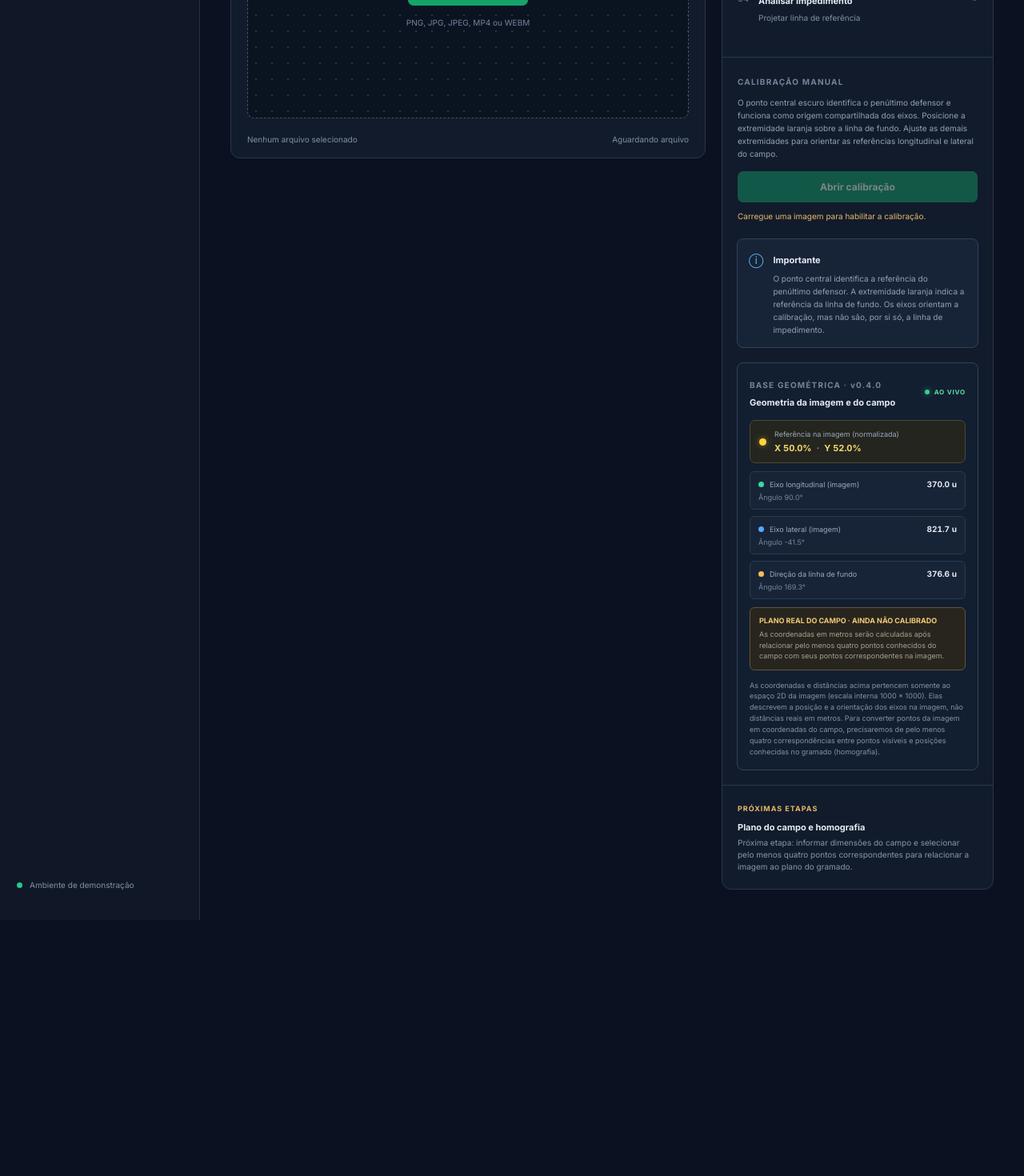
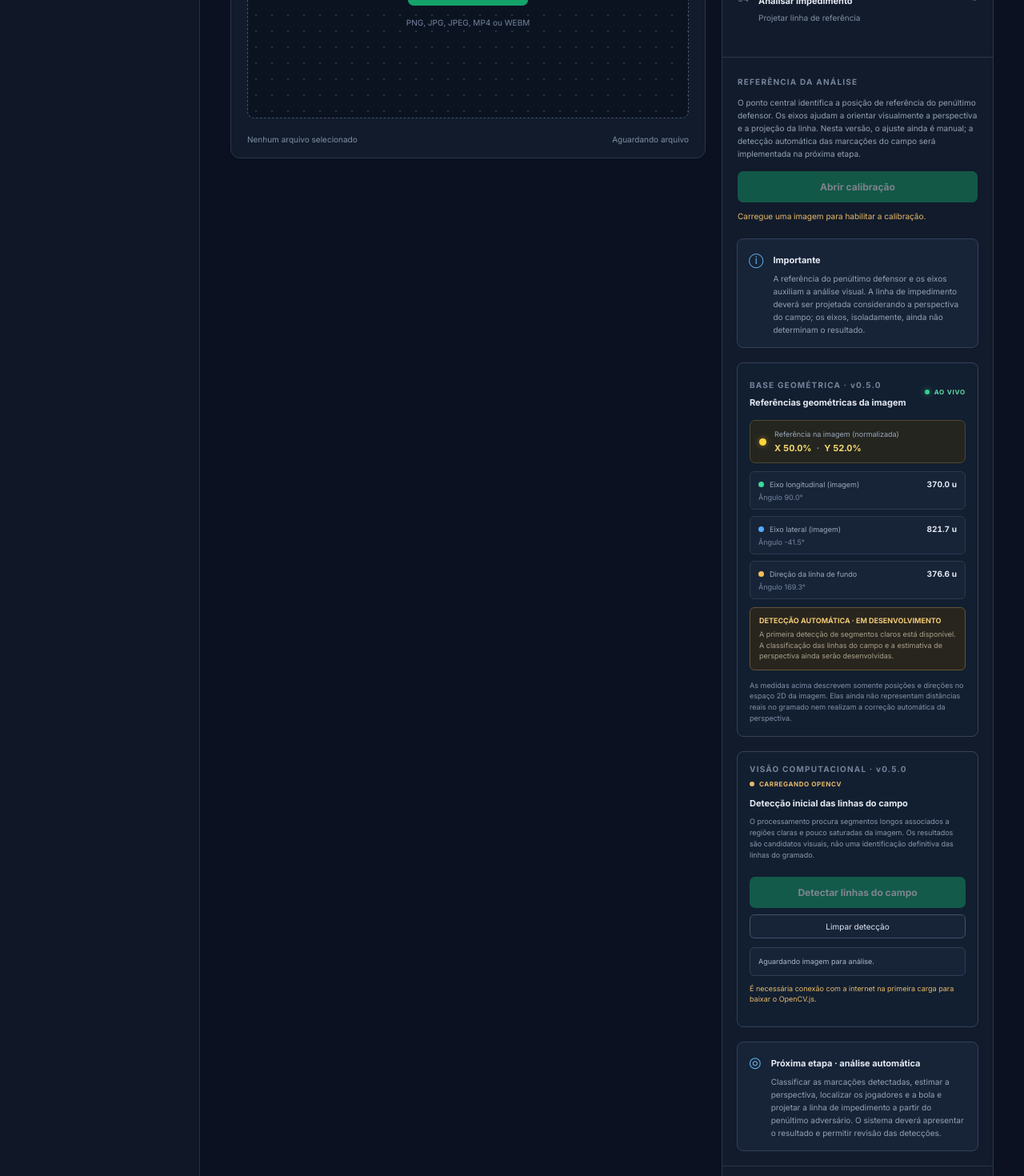
Before and after one commit to LucianoSF1992/OffsideCheck, a React (Vite) app: page / in a window 1280 px wide. Shown: the part 620-2090 px from the top of the page at 80% size. Before the commit the page ends 1770 px from the top, so only its background shows below. Built offline with nearby package versions, Linux system fonts and the light colour scheme.

Commit message:
feat: adiciona deteccao inicial de linhas com OpenCV

```diff
--- a/index.html
+++ b/index.html
@@ -9,6 +9,8 @@
   </head>
   <body>
     <div id="root"></div>
+    <script async src="https://docs.opencv.org/4.x/opencv.js"
+      onload="if (window.cv) { window.cv.onRuntimeInitialized = () => window.dispatchEvent(new Event('opencv-ready')); if (window.cv.Mat) window.dispatchEvent(new Event('opencv-ready')); }"></script>
     <script type="module" src="/src/main.tsx"></script>
   </body>
 </html>
--- a/src/App.css
+++ b/src/App.css
@@ -240,3 +240,24 @@
 .geometry-disclaimer {
   overflow-wrap: anywhere;
 }
+
+
+/* OffsideCheck v0.4.2 — preparação para detecção automática */
+
+/* OffsideCheck v0.5.0 — detecção inicial de segmentos com OpenCV.js */
+.calibration-stage { isolation: isolate; }
+.detection-overlay { position: absolute; inset: 0; width: 100%; height: 100%; pointer-events: none; overflow: visible; z-index: 2; }
+.calibration-overlay { z-index: 3; }
+.detection-card { margin: 0 18px 18px; padding: 15px; border: 1px solid #34415a; border-radius: 8px; background: #121f31; }
+.detection-card-heading { display: flex; align-items: center; justify-content: space-between; gap: 8px; flex-wrap: wrap; margin-bottom: 12px; }
+.detection-card > strong { display: block; color: #e5eaf3; font-size: 11px; }
+.detection-card > p { color: #8998ad; font-size: 9px; line-height: 1.55; margin: 9px 0 12px; }
+.opencv-status { display: inline-flex; align-items: center; gap: 6px; font-size: 8px; font-weight: 700; letter-spacing: .6px; }
+.opencv-status i { width: 6px; height: 6px; border-radius: 50%; background: #e8b967; }
+.opencv-status.ready { color: #63d5a0; }
+.opencv-status.ready i { background: #35cf8e; box-shadow: 0 0 7px rgba(53,207,142,.55); }
+.opencv-status.loading { color: #e8b967; }
+.detection-card .full-button { margin-top: 8px; }
+.detection-feedback { margin-top: 11px; padding: 10px; border: 1px solid #2d4056; border-radius: 6px; background: #172438; color: #aab7ca; font-size: 9px; line-height: 1.5; }
+.detection-count { margin-top: 8px; color: #ff8ca1; font-size: 9px; }
+.detection-footnote { color: #e8b967 !important; }
--- a/src/App.tsx
+++ b/src/App.tsx
@@ -2,6 +2,21 @@ import { useEffect, useRef, useState } from 'react'
 import './App.css'
 
 type Point = { x: number; y: number }
+type DetectedLine = { x1: number; y1: number; x2: number; y2: number; length: number }
+type OpenCvRuntime = {
+  Mat: new () => { rows: number; cols: number; data32S: Int32Array; delete: () => void }
+  matFromImageData: (imageData: ImageData) => { delete: () => void }
+  cvtColor: (src: unknown, dst: unknown, code: number) => void
+  threshold: (src: unknown, dst: unknown, threshold: number, maxValue: number, type: number) => void
+  Canny: (src: unknown, dst: unknown, threshold1: number, threshold2: number) => void
+  HoughLinesP: (src: unknown, lines: unknown, rho: number, theta: number, threshold: number, minLineLength: number, maxLineGap: number) => void
+  Scalar: new (v0: number, v1?: number, v2?: number, v3?: number) => unknown
+  COLOR_RGBA2GRAY: number
+  THRESH_BINARY: number
+}
+declare global {
+  interface Window { cv?: OpenCvRuntime }
+}
 type Axis = { id: 'vertical' | 'sideline' | 'goalLine'; label: string; color: string; end: Point; oppositeEnd?: Point }
 type DragTarget = { kind: 'origin' } | { kind: 'axis'; axisId: Axis['id']; endpoint: 'end' | 'oppositeEnd' }
 
@@ -38,6 +53,7 @@ function formatAngle(value: number) {
   return `${value.toFixed(1)}°`
 }
 
+
 function App() {
   const [file, setFile] = useState<File | null>(null)
   const [preview, setPreview] = useState('')
@@ -47,6 +63,11 @@ function App() {
   const [origin, setOrigin] = useState<Point>(initialOrigin)
   const [axes, setAxes] = useState<Axis[]>(initialAxes)
   const [activeDrag, setActiveDrag] = useState<DragTarget | null>(null)
+  const [openCvReady, setOpenCvReady] = useState(false)
+  const [isDetecting, setIsDetecting] = useState(false)
+  const [detectedLines, setDetectedLines] = useState<DetectedLine[]>([])
+  const [detectionMessage, setDetectionMessage] = useState('Aguardando imagem para análise.')
+  const imageRef = useRef<HTMLImageElement>(null)
   const inputRef = useRef<HTMLInputElement>(null)
   const svgRef = useRef<SVGSVGElement>(null)
 
@@ -59,6 +80,24 @@ function App() {
   const sidelineMetrics = sidelineAxis?.oppositeEnd
     ? getVectorMetrics(sidelineAxis.oppositeEnd, sidelineAxis.end)
     : null
+
+  useEffect(() => {
+    // O OpenCV pode carregar depois do React e o evento do script pode ocorrer
+    // antes deste efeito. Verificamos o runtime até Mat estar disponível.
+    const checkOpenCv = () => {
+      const ready = typeof window.cv !== 'undefined' && typeof window.cv.Mat === 'function'
+      setOpenCvReady(ready)
+      return ready
+    }
+
+    if (checkOpenCv()) return
+
+    const intervalId = window.setInterval(() => {
+      if (checkOpenCv()) window.clearInterval(intervalId)
+    }, 250)
+
+    return () => window.clearInterval(intervalId)
+  }, [])
 
   useEffect(() => {
     if (!file) return
@@ -142,6 +181,90 @@ function App() {
     ))
   }
 
+  function detectFieldLines() {
+    const cv = window.cv
+    const image = imageRef.current
+    if (!cv) {
+      setDetectionMessage('OpenCV.js não está disponível. Atualize a página e aguarde o status OPENCV PRONTO.')
+      return
+    }
+    if (!image || !image.naturalWidth || !image.naturalHeight) {
+      setDetectionMessage('A referência da imagem não foi encontrada ou a imagem ainda não terminou de carregar.')
+      return
+    }
+
+    setIsDetecting(true)
+    setDetectionMessage('Processando imagem...')
+    setDetectedLines([])
+
+    // Yield one frame so the interface can display the processing state.
+    window.requestAnimationFrame(() => {
+      let src: ReturnType<OpenCvRuntime['matFromImageData']> | null = null
+      let gray: InstanceType<OpenCvRuntime['Mat']> | null = null
+      let whiteMask: InstanceType<OpenCvRuntime['Mat']> | null = null
+      let edges: InstanceType<OpenCvRuntime['Mat']> | null = null
+      let lines: InstanceType<OpenCvRuntime['Mat']> | null = null
+
+      try {
+        const canvas = document.createElement('canvas')
+        const maxDimension = 1400
+        const scale = Math.min(1, maxDimension / Math.max(image.naturalWidth, image.naturalHeight))
+        canvas.width = Math.max(1, Math.round(image.naturalWidth * scale))
+        canvas.height = Math.max(1, Math.round(image.naturalHeight * scale))
+        const context = canvas.getContext('2d')
+        if (!context) throw new Error('Não foi possível preparar a imagem para processamento.')
+        context.drawImage(image, 0, 0, canvas.width, canvas.height)
+
+        src = cv.matFromImageData(context.getImageData(0, 0, canvas.width, canvas.height))
+        gray = new cv.Mat()
+        whiteMask = new cv.Mat()
+        edges = new cv.Mat()
+        lines = new cv.Mat()
+
+        // Converte para tons de cinza e destaca pixels claros.
+        // Essa abordagem evita Scalar/inRange e simplifica a compatibilidade com OpenCV.js.
+        cv.cvtColor(src, gray, cv.COLOR_RGBA2GRAY)
+        cv.threshold(gray, whiteMask, 185, 255, cv.THRESH_BINARY)
+        cv.Canny(whiteMask, edges, 50, 150)
+        cv.HoughLinesP(edges, lines, 1, Math.PI / 180, 45, Math.max(35, canvas.width * 0.035), 18)
+
+        const found: DetectedLine[] = []
+        const values = lines.data32S
+        for (let i = 0; i + 3 < values.length; i += 4) {
+          const x1 = values[i]
+          const y1 = values[i + 1]
+          const x2 = values[i + 2]
+          const y2 = values[i + 3]
+          const length = Math.hypot(x2 - x1, y2 - y1)
+          if (length < Math.max(35, canvas.width * 0.035)) continue
+          found.push({
+            x1: (x1 / canvas.width) * VIEWBOX_SIZE,
+            y1: (y1 / canvas.height) * VIEWBOX_SIZE,
+            x2: (x2 / canvas.width) * VIEWBOX_SIZE,
+            y2: (y2 / canvas.height) * VIEWBOX_SIZE,
+            length,
+          })
+        }
+
+        setDetectedLines(found)
+        setDetectionMessage(
+          found.length
+            ? `${found.length} segmentos candidatos detectados. Revise visualmente se correspondem às linhas do campo.`
+            : 'Nenhum segmento longo foi identificado. Tente outra imagem ou uma imagem com as marcações mais visíveis.'
+        )
+      } catch (error) {
+        setDetectionMessage(error instanceof Error ? error.message : 'Falha ao processar a imagem.')
+      } finally {
+        src?.delete()
+        gray?.delete()
+        whiteMask?.delete()
+        edges?.delete()
+        lines?.delete()
+        setIsDetecting(false)
+      }
+    })
+  }
+
   function resetCalibration() {
     setOrigin(initialOrigin)
     setAxes(initialAxes)
@@ -171,7 +294,7 @@ function App() {
       <main className="main">
         <header className="topbar">
           <div><span className="breadcrumb">Workspace /</span><strong> Nova análise</strong></div>
-          <div className="version">VERSÃO 0.4.0</div>
+          <div className="version">VERSÃO 0.5.0</div>
         </header>
 
         <section className="content">
@@ -179,7 +302,7 @@ function App() {
             <div>
               <span className="eyebrow">ANÁLISE DE ARBITRAGEM</span>
               <h1>Análise de impedimento</h1>
-              <p>Carregue uma jogada e prepare a perspectiva do campo.</p>
+              <p>Carregue uma imagem do lance para iniciar a análise.</p>
             </div>
             <div className="law-tag">IFAB · REGRA 11</div>
           </div>
@@ -198,10 +321,19 @@ function App() {
                 {preview && mediaType === 'image' && (
                   <div className="calibration-stage">
                     <img
+                      ref={imageRef}
                       src={preview}
                       alt="Imagem da jogada selecionada"
-                      onLoad={() => setImageReady(true)}
+                      onLoad={() => { setImageReady(true); setDetectedLines([]); setDetectionMessage('Imagem pronta. Execute a detecção das linhas.'); }}
                     />
+                    {detectedLines.length > 0 && imageReady && (
+                      <svg className="detection-overlay" viewBox={`0 0 ${VIEWBOX_SIZE} ${VIEWBOX_SIZE}`} preserveAspectRatio="none" aria-label="Segmentos detectados">
+                        {detectedLines.map((line, index) => (
+                          <line key={`detected-${index}`} x1={line.x1} y1={line.y1} x2={line.x2} y2={line.y2}
+                            stroke="#ff4d6d" strokeWidth="3" vectorEffect="non-scaling-stroke" strokeLinecap="round" />
+                        ))}
+                      </svg>
+                    )}
                     {calibrationMode && imageReady && (
                       <svg
                         ref={svgRef}
@@ -259,6 +391,7 @@ function App() {
                           fill="#342700"
                           pointerEvents="none"
                         />
+
                       </svg>
                     )}
                   </div>
@@ -318,7 +451,7 @@ function App() {
                 </div>
                 <div className={`step ${calibrationMode ? 'selected-step' : ''}`}>
                   <span className="step-number">02</span>
-                  <div><strong>Calibrar perspectiva</strong><p>Definir referências do campo</p></div>
+                  <div><strong>Referência visual</strong><p>Orientar a projeção da linha</p></div>
                   <span className="step-status">{calibrationMode ? '●' : '○'}</span>
                 </div>
                 <div className="step">
@@ -334,8 +467,8 @@ function App() {
               </div>
 
               <div className="calibration-controls">
-                <span className="section-label">CALIBRAÇÃO MANUAL</span>
-                <p>O ponto central escuro identifica o penúltimo defensor e funciona como origem compartilhada dos eixos. Posicione a extremidade laranja sobre a linha de fundo. Ajuste as demais extremidades para orientar as referências longitudinal e lateral do campo.</p>
+                <span className="section-label">REFERÊNCIA DA ANÁLISE</span>
+                <p>O ponto central identifica a posição de referência do penúltimo defensor. Os eixos ajudam a orientar visualmente a perspectiva e a projeção da linha. Nesta versão, o ajuste ainda é manual; a detecção automática das marcações do campo será implementada na próxima etapa.</p>
                 <button
                   className="primary-button full-button"
                   disabled={mediaType !== 'image' || !imageReady}
@@ -351,15 +484,15 @@ function App() {
                 <span className="info-icon">ⓘ</span>
                 <div>
                   <strong>Importante</strong>
-                  <p>O ponto central identifica a referência do penúltimo defensor. A extremidade laranja indica a referência da linha de fundo. Os eixos orientam a calibração, mas não são, por si só, a linha de impedimento.</p>
+                  <p>A referência do penúltimo defensor e os eixos auxiliam a análise visual. A linha de impedimento deverá ser projetada considerando a perspectiva do campo; os eixos, isoladamente, ainda não determinam o resultado.</p>
                 </div>
               </div>
 
               <div className="geometry-card">
                 <div className="geometry-card-header">
                   <div>
-                    <span className="section-label">BASE GEOMÉTRICA · v0.4.0</span>
-                    <strong>Geometria da imagem e do campo</strong>
+                    <span className="section-label">BASE GEOMÉTRICA · v0.5.0</span>
+                    <strong>Referências geométricas da imagem</strong>
                   </div>
                   <span className="geometry-live"><i /> AO VIVO</span>
                 </div>
@@ -397,23 +530,51 @@ function App() {
                 </div>
 
                 <div className="geometry-field-status">
-                  <strong>PLANO REAL DO CAMPO · AINDA NÃO CALIBRADO</strong>
-                  <span>As coordenadas em metros serão calculadas após relacionar pelo menos quatro pontos conhecidos do campo com seus pontos correspondentes na imagem.</span>
+                  <strong>DETECÇÃO AUTOMÁTICA · EM DESENVOLVIMENTO</strong>
+                  <span>A primeira detecção de segmentos claros está disponível. A classificação das linhas do campo e a estimativa de perspectiva ainda serão desenvolvidas.</span>
                 </div>
 
                 <p className="geometry-disclaimer">
-                  As coordenadas e distâncias acima pertencem somente ao espaço 2D da imagem
-                  (escala interna 1000 × 1000). Elas descrevem a posição e a orientação dos eixos na
-                  imagem, não distâncias reais em metros. Para converter pontos da imagem em coordenadas
-                  do campo, precisaremos de pelo menos quatro correspondências entre pontos visíveis e
-                  posições conhecidas no gramado (homografia).
+                  As medidas acima descrevem somente posições e direções no espaço 2D da imagem.
+                  Elas ainda não representam distâncias reais no gramado nem realizam a correção automática
+                  da perspectiva.
                 </p>
               </div>
 
+
+              <div className="detection-card">
+                <div className="detection-card-heading">
+                  <span className="section-label">VISÃO COMPUTACIONAL · v0.5.0</span>
+                  <span className={`opencv-status ${openCvReady ? 'ready' : 'loading'}`}>
+                    <i /> {openCvReady ? 'OPENCV PRONTO' : 'CARREGANDO OPENCV'}
+                  </span>
+                </div>
+                <strong>Detecção inicial das linhas do campo</strong>
+                <p>O processamento procura segmentos longos associados a regiões claras e pouco saturadas da imagem. Os resultados são candidatos visuais, não uma identificação definitiva das linhas do gramado.</p>
+                <button className="primary-button full-button" disabled={!imageReady || mediaType !== 'image' || !openCvReady || isDetecting}
+                  onClick={detectFieldLines}>
+                  {isDetecting ? 'Analisando imagem...' : 'Detectar linhas do campo'}
+                </button>
+                <button className="secondary-button full-button" disabled={detectedLines.length === 0}
+                  onClick={() => { setDetectedLines([]); setDetectionMessage('Detecção removida.'); }}>
+                  Limpar detecção
+                </button>
+                <div className="detection-feedback">{detectionMessage}</div>
+                {detectedLines.length > 0 && <div className="detection-count">{detectedLines.length} segmentos sobrepostos em vermelho</div>}
+                {!openCvReady && <p className="detection-footnote">É necessária conexão com a internet na primeira carga para baixar o OpenCV.js.</p>}
+              </div>
+
+              <div className="info-card">
+                <span className="info-icon">◎</span>
+                <div>
+                  <strong>Próxima etapa · análise automática</strong>
+                  <p>Classificar as marcações detectadas, estimar a perspectiva, localizar os jogadores e a bola e projetar a linha de impedimento a partir do penúltimo adversário. O sistema deverá apresentar o resultado e permitir revisão das detecções.</p>
+                </div>
+              </div>
               <div className="coming-soon">
                 <span>PRÓXIMAS ETAPAS</span>
-                <strong>Plano do campo e homografia</strong>
-                <p>Próxima etapa: informar dimensões do campo e selecionar pelo menos quatro pontos correspondentes para relacionar a imagem ao plano do gramado.</p>
+                <strong>Detecção das linhas e projeção automática</strong>
+                <p>Sem marcação manual de quatro pontos. A análise será construída a partir das linhas visíveis do campo e da posição dos jogadores e da bola.</p>
               </div>
             </aside>
           </div>
```
